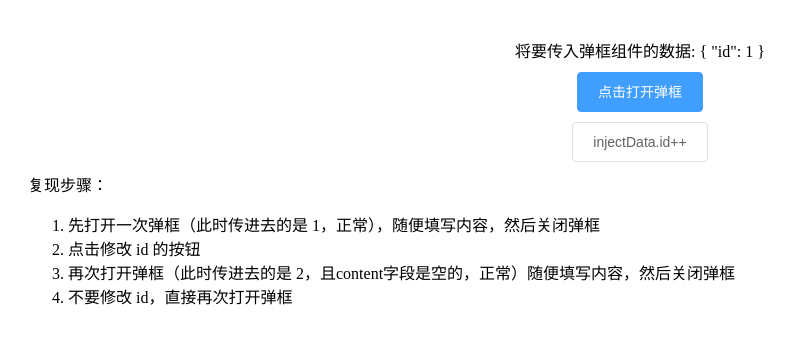
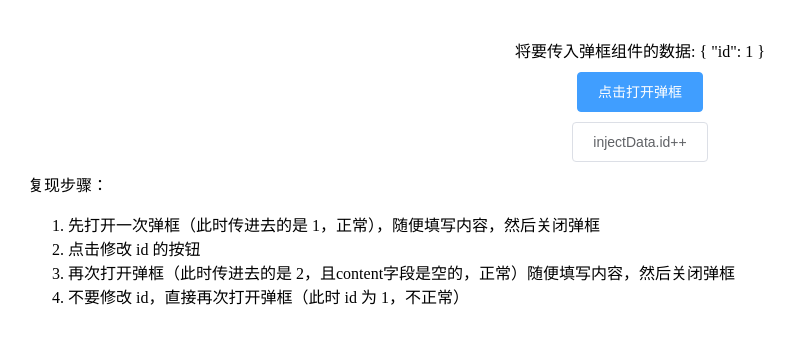
Before and after one commit to jeff-wangzhen/reset-fields-to-first-open-dialog, a Vue app: page / in a window 1280 px wide. Shown: the top 344 px of the page, without its empty margins (0-796 px from the left). Built offline with nearby package versions, Linux system fonts and the light colour scheme.

Commit message:
chore: 补充说明

```diff
--- a/src/App.vue
+++ b/src/App.vue
@@ -13,7 +13,7 @@
             <li>
                再次打开弹框（此时传进去的是 2，且content字段是空的，正常）随便填写内容，然后关闭弹框
             </li>
-            <li>不要修改 id，直接再次打开弹框</li>
+            <li>不要修改 id，直接再次打开弹框（此时 id 为 1，不正常）</li>
          </ol>
       </div>
    </div>
```
Also changed, not shown: src/Dialog/Dialog.vue (+7 -2 lines).
